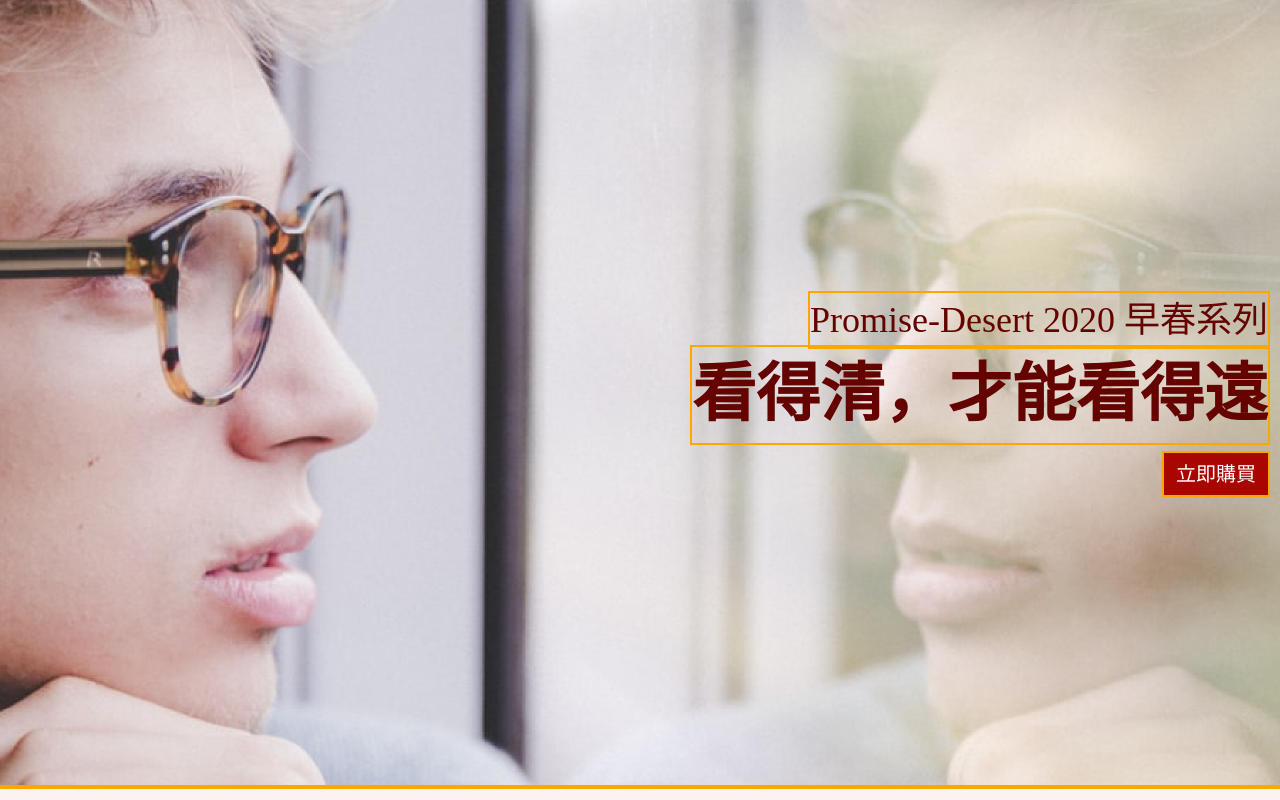
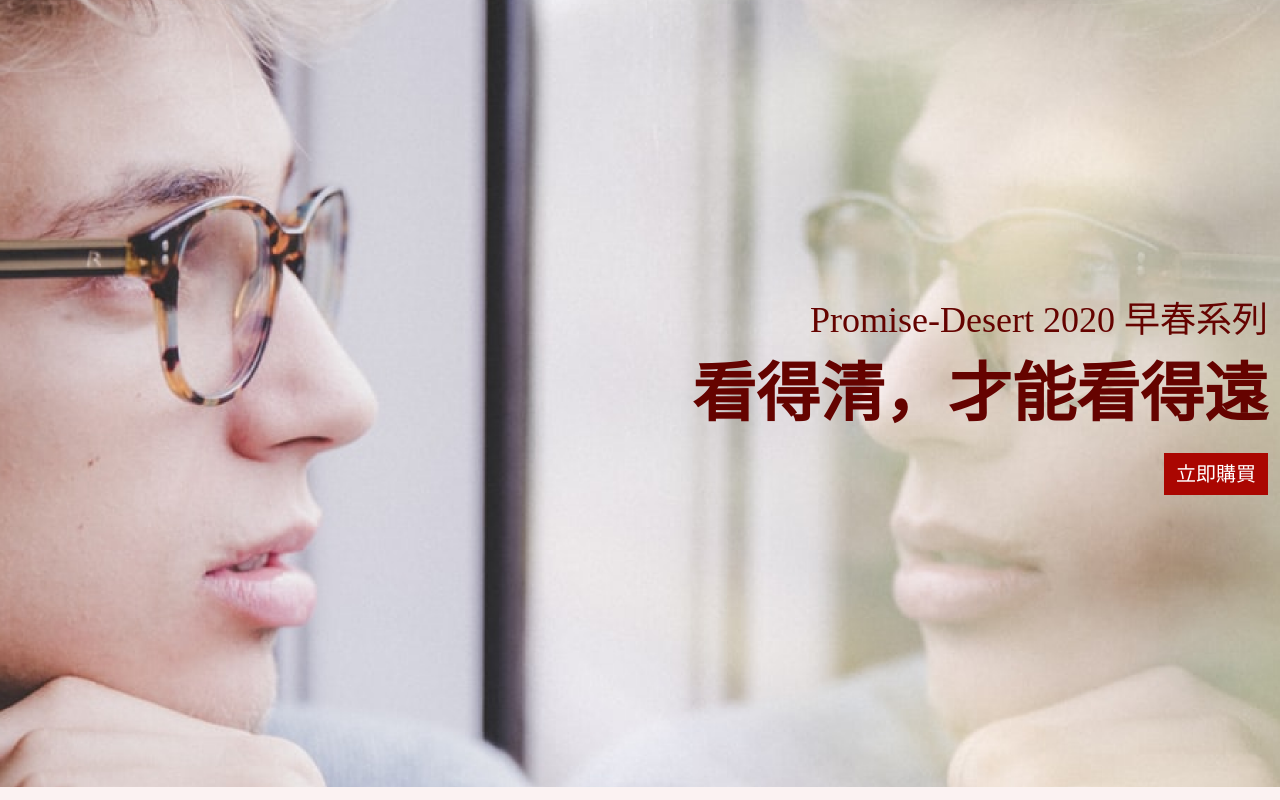
Before and after one commit to J-I-P/glass_website, a website built with Vite: page pages/index.html in a window 1280 px wide. Shown: the top 800 px of the page. Built offline with nearby package versions, Linux system fonts and the light colour scheme.

Commit message:
take off debug-outline

```diff
--- a/assets/scss/base/_base.scss
+++ b/assets/scss/base/_base.scss
@@ -3,7 +3,7 @@
 *::before,
 *::after {
   box-sizing: border-box;
-  outline: solid 2px orange;
+//   outline: solid 2px orange;
 }
 
 // .material-symbols-outlined {
```
